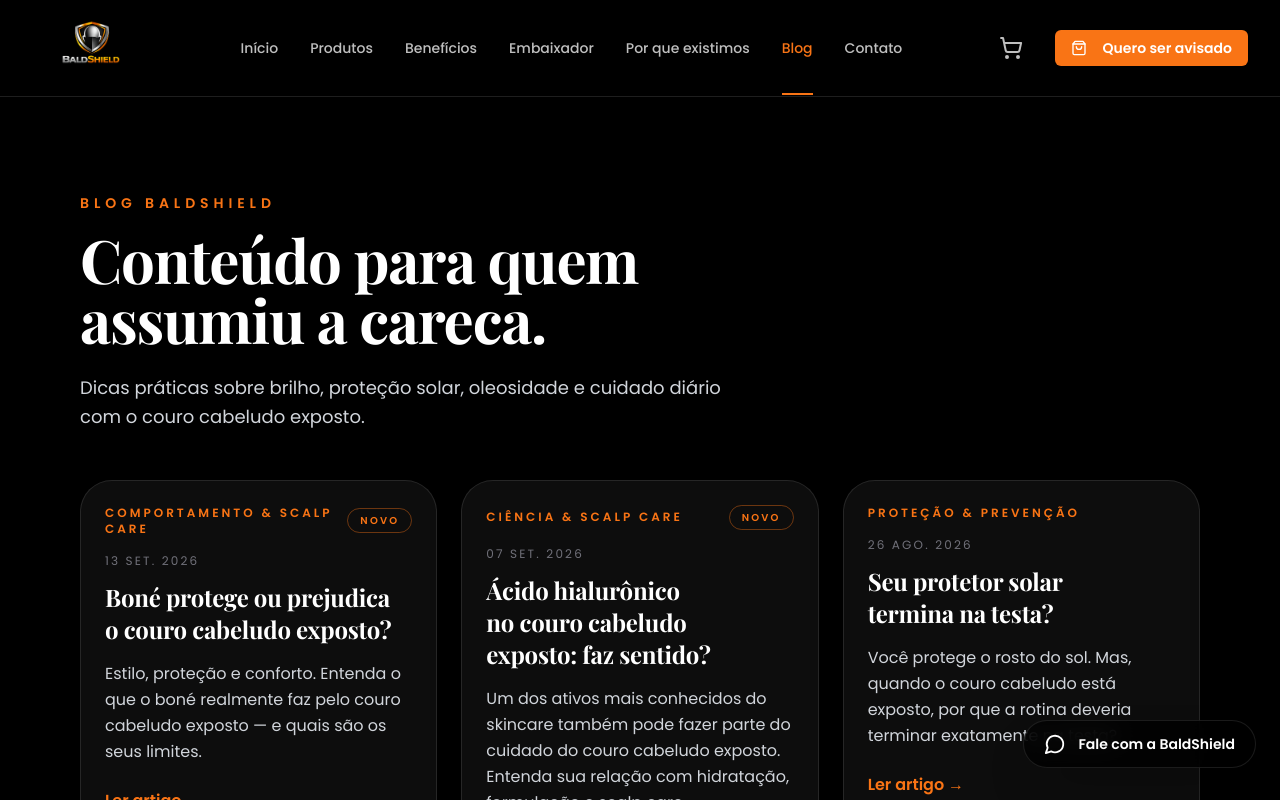
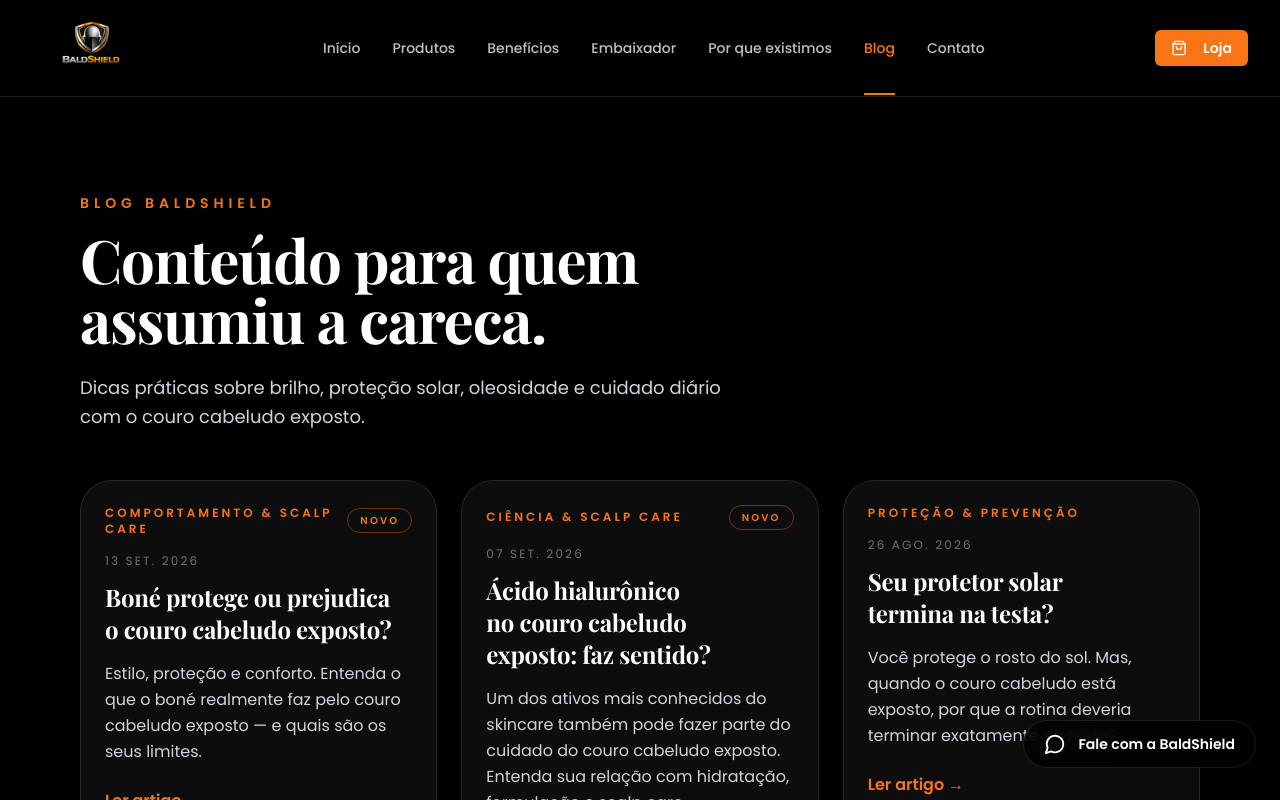
Before and after one commit to marcosagomes40-droid/baldshield-web-main, a React (Vite) app: page /blog in a window 1280 px wide. Shown: the top 800 px of the page. Built offline with nearby package versions, Linux system fonts and the light colour scheme; the HTML template or start-up script is replaced by a standard one.

Commit message:
Launch 1.0: integra Header com loja Nuvemshop

```diff
--- a/src/components/Header.jsx
+++ b/src/components/Header.jsx
@@ -1,18 +1,12 @@
 import React, { useState } from 'react';
 import { Link, useLocation } from 'react-router-dom';
-import { Menu, X, ShoppingBag, ShoppingCart as ShoppingCartIcon } from 'lucide-react';
+import { Menu, X, ShoppingBag } from 'lucide-react';
 import { Button } from '@/components/ui/button';
 import { motion, AnimatePresence } from 'framer-motion';
-import { useCart } from '@/hooks/useCart';
-import ShoppingCart from '@/components/ShoppingCart.jsx';
 
 const Header = () => {
   const [mobileMenuOpen, setMobileMenuOpen] = useState(false);
-  const [isCartOpen, setIsCartOpen] = useState(false);
   const location = useLocation();
-  const { cartItems } = useCart();
-
-  const itemCount = cartItems.reduce((sum, item) => sum + item.quantity, 0);
 
   const navLinks = [
     { name: 'Início', path: '/' },
@@ -56,58 +50,43 @@ const Header = () => {
                     <motion.div
                       layoutId="activeNav"
                       className="absolute -bottom-[37px] left-0 right-0 h-0.5 bg-primary"
-                      transition={{ type: 'spring', stiffness: 380, damping: 30 }}
+                      transition={{
+                        type: 'spring',
+                        stiffness: 380,
+                        damping: 30,
+                      }}
                     />
                   )}
                 </Link>
               ))}
             </div>
 
-            <div className="hidden md:flex items-center space-x-6">
-              <button
-                onClick={() => setIsCartOpen(true)}
-                className="relative p-2 text-secondary hover:text-primary transition-colors duration-200"
-                aria-label="Abrir carrinho"
-              >
-                <ShoppingCartIcon className="w-6 h-6" />
-                {itemCount > 0 && (
-                  <span className="absolute top-0 right-0 inline-flex items-center justify-center w-5 h-5 text-xs font-bold text-white transform translate-x-1/4 -translate-y-1/4 bg-primary rounded-full">
-                    {itemCount}
-                  </span>
-                )}
-              </button>
-
+            <div className="hidden md:flex items-center">
               <Button
                 asChild
                 className="bg-primary hover:bg-primary/90 text-white font-semibold transition-all duration-200 active:scale-[0.98]"
               >
-                <Link to="/products">
+                <a
+                  href="https://loja.baldshield.com"
+                  aria-label="Acessar loja BaldShield"
+                >
                   <ShoppingBag className="w-4 h-4 mr-2" />
-                  Quero ser avisado
-                </Link>
+                  Loja
+                </a>
               </Button>
             </div>
 
-            <div className="flex items-center space-x-4 md:hidden">
-              <button
-                onClick={() => setIsCartOpen(true)}
-                className="relative p-2 text-secondary hover:text-primary transition-colors duration-200"
-                aria-label="Abrir carrinho"
-              >
-                <ShoppingCartIcon className="w-6 h-6" />
-                {itemCount > 0 && (
-                  <span className="absolute top-0 right-0 inline-flex items-center justify-center w-5 h-5 text-xs font-bold text-white transform translate-x-1/4 -translate-y-1/4 bg-primary rounded-full">
-                    {itemCount}
-                  </span>
-                )}
-              </button>
-
+            <div className="flex items-center md:hidden">
               <button
                 onClick={() => setMobileMenuOpen(!mobileMenuOpen)}
                 className="text-foreground hover:text-primary transition-colors duration-200"
-                aria-label="Abrir menu"
+                aria-label={mobileMenuOpen ? 'Fechar menu' : 'Abrir menu'}
               >
-                {mobileMenuOpen ? <X className="w-6 h-6" /> : <Menu className="w-6 h-6" />}
+                {mobileMenuOpen ? (
+                  <X className="w-6 h-6" />
+                ) : (
+                  <Menu className="w-6 h-6" />
+                )}
               </button>
             </div>
           </div>
@@ -141,10 +120,14 @@ const Header = () => {
                     asChild
                     className="w-full bg-primary hover:bg-primary/90 text-white font-semibold transition-all duration-200 active:scale-[0.98]"
                   >
-                    <Link to="/products" onClick={() => setMobileMenuOpen(false)}>
+                    <a
+                      href="https://loja.baldshield.com"
+                      onClick={() => setMobileMenuOpen(false)}
+                      aria-label="Acessar loja BaldShield"
+                    >
                       <ShoppingBag className="w-4 h-4 mr-2" />
-                      Quero ser avisado
-                    </Link>
+                      Loja
+                    </a>
                   </Button>
                 </div>
               </motion.div>
@@ -152,8 +135,6 @@ const Header = () => {
           </AnimatePresence>
         </nav>
       </header>
-
-      <ShoppingCart isCartOpen={isCartOpen} setIsCartOpen={setIsCartOpen} />
     </>
   );
 };
```
Lines whose indentation alone changed are shown as unchanged.
